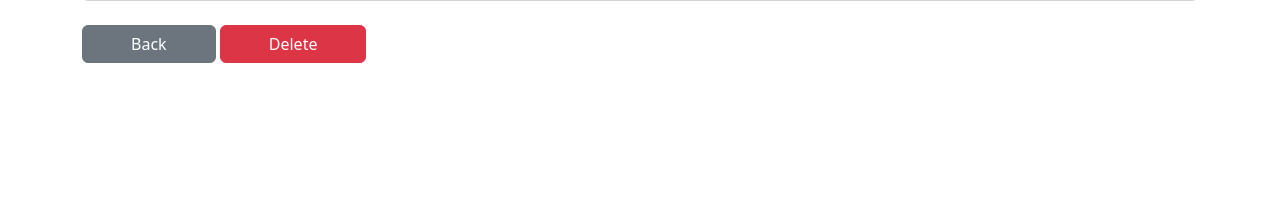
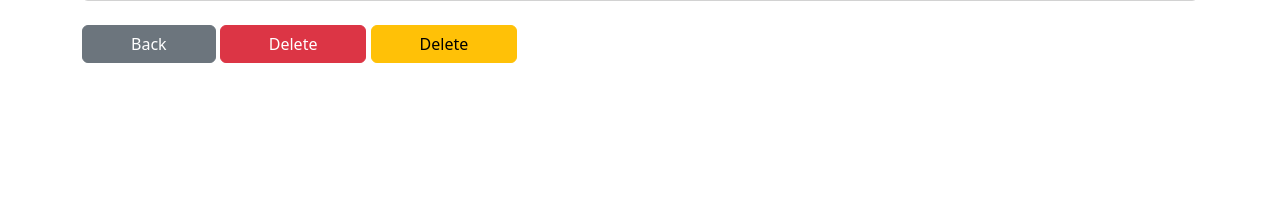
Before and after one commit to mohamadanasfattoum/CRM_APP, a Django app: template website/templates/record.html in a window 1280 px wide. Shown: the part 563-778 px from the top of the page. Run offline with Django 4.2, Linux system fonts and the light colour scheme; the template is opened without the code that fills it, so the values that code supplies are empty; parts of the project's set-up code (start-up, migrations or seed data) failed here and were passed over.

Commit message:
add update_record to urls

```diff
--- a/website/templates/record.html
+++ b/website/templates/record.html
@@ -27,7 +27,7 @@
 <a href="{% url 'home' %}"  class="btn btn-secondary  px-5">Back</a>
 
 <a href="{% url 'delete_record' customer_record.id %}"  class="btn btn-danger  px-5">Delete</a>
-
+<a href="{% url 'update_record' customer_record.id %}"  class="btn btn-warning  px-5">Delete</a>
 
 
 
--- a/website/urls.py
+++ b/website/urls.py
@@ -9,4 +9,5 @@ urlpatterns = [
     path('record/<int:pk>', views.customer_record, name='record'),
     path('delete_record/<int:pk>', views.delete_record, name='delete_record'),
     path('add_record/', views.add_record, name='add_record'),
+    path('update_record/<int:pk>', views.update_record, name='update_record'),
 ]
```
